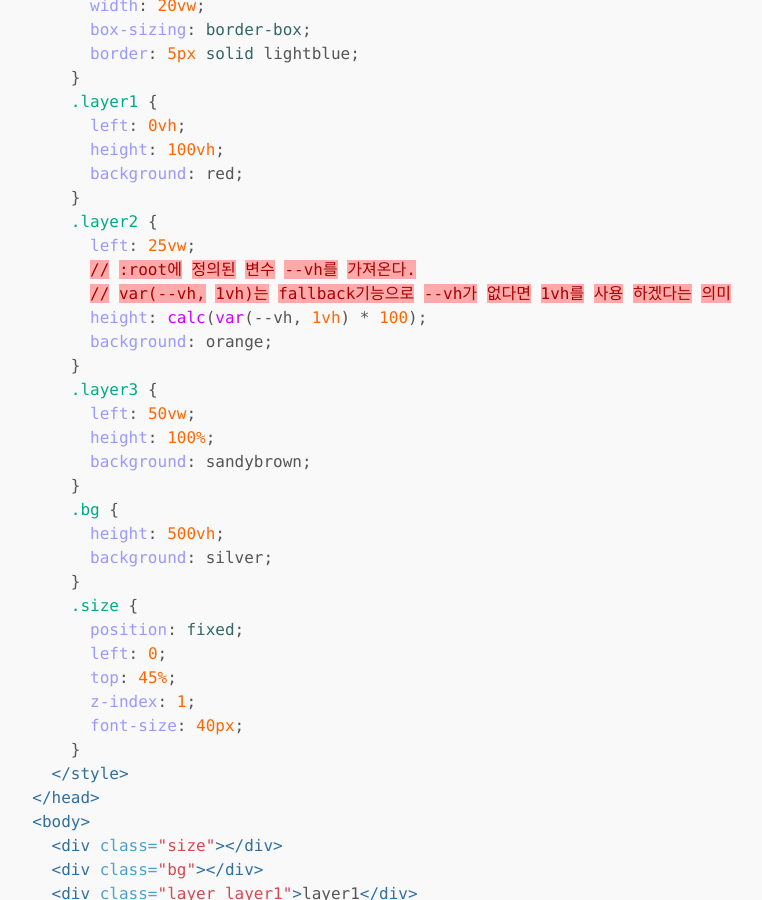
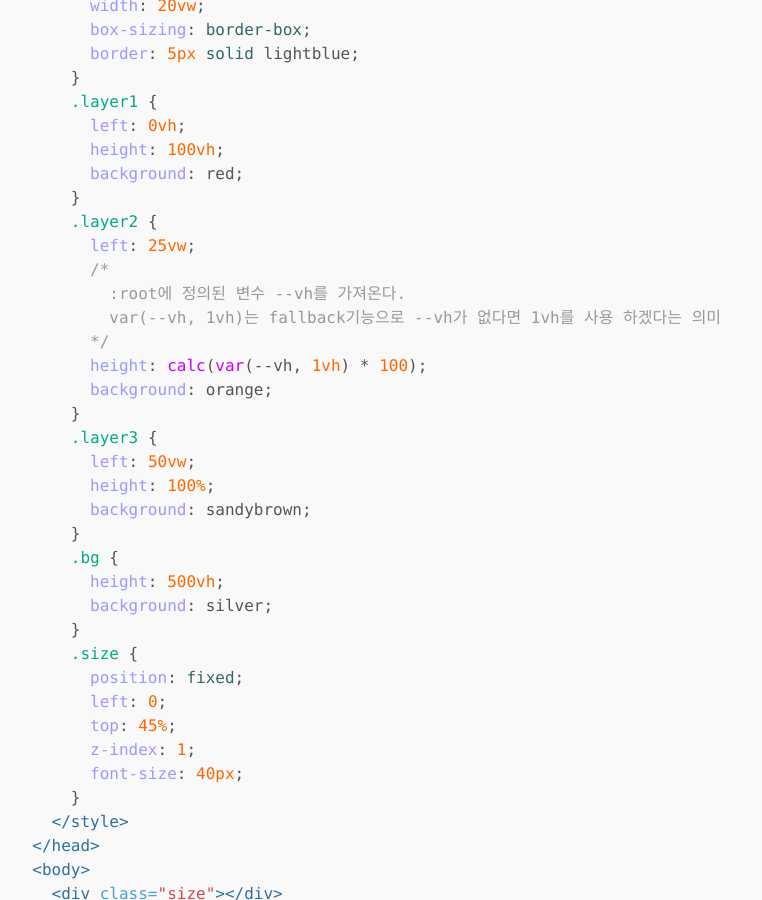
Before and after one commit to odini85/odini85.github.io, a Jekyll site: the page built from _posts/2021-03-18-css-variable-js-제어.md, in a window 1280 px wide and 900 px high, scrolled down 1228 px. Shown: the whole window, without its empty margins (259-1021 px from the left). Built offline with Jekyll 4.4.1, drawn with Linux system fonts in a browser that asks for light colours; our own code applies the rules of GitHub Pages for plain Markdown files.

```diff
--- a/_posts/2021-03-18-css-variable-js-제어.md
+++ b/_posts/2021-03-18-css-variable-js-제어.md
@@ -44,8 +44,10 @@ document.documentElement.style.setProperty("--vh", `${get1vh()}px`);
       }
       .layer2 {
         left: 25vw;
-        // :root에 정의된 변수 --vh를 가져온다.
-        // var(--vh, 1vh)는 fallback기능으로 --vh가 없다면 1vh를 사용 하겠다는 의미
+        /*
+          :root에 정의된 변수 --vh를 가져온다.
+          var(--vh, 1vh)는 fallback기능으로 --vh가 없다면 1vh를 사용 하겠다는 의미
+        */
         height: calc(var(--vh, 1vh) * 100);
         background: orange;
       }
```
